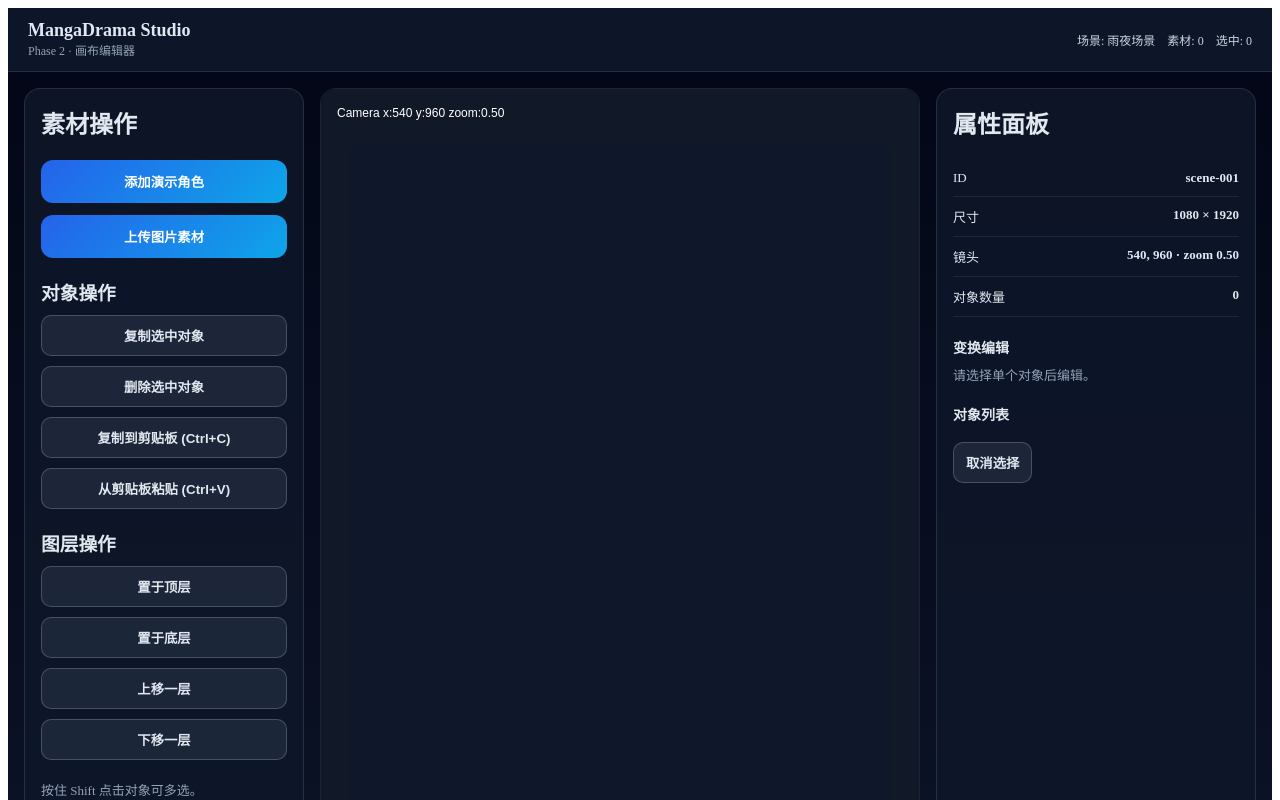
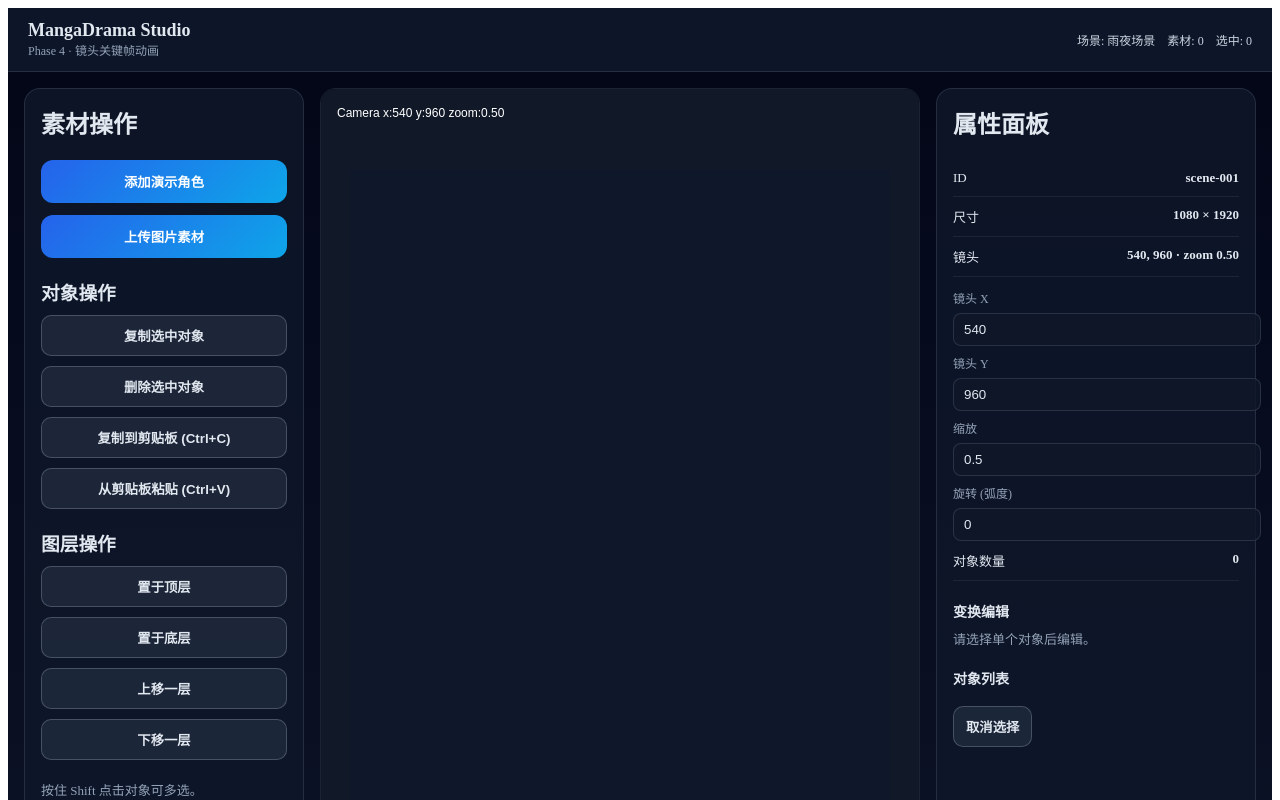
Before and after one commit to A-wandering-lonely-soul/MangaDrama-Studio-AI-, a React (Vite) app in the folder apps/web/: page / in a window 1280 px wide. Shown: the top 800 px of the page. Built offline with nearby package versions, Linux system fonts and the light colour scheme.

Commit message:
feat: add phase 4 camera keyframe animation

```diff
--- a/apps/web/src/App.tsx
+++ b/apps/web/src/App.tsx
@@ -34,7 +34,9 @@ export default function App() {
   const sendToBack = useSceneStore((state) => state.sendToBack);
   const updateObjectTransform = useSceneStore((state) => state.updateObjectTransform);
   const addPositionKeyframesForSelection = useSceneStore((state) => state.addPositionKeyframesForSelection);
+  const addCameraZoomKeyframes = useSceneStore((state) => state.addCameraZoomKeyframes);
   const clearAnimationTracks = useSceneStore((state) => state.clearAnimationTracks);
+  const updateCamera = useSceneStore((state) => state.updateCamera);
   const isPlaying = usePlaybackStore((state) => state.isPlaying);
   const currentTime = usePlaybackStore((state) => state.currentTime);
   const setCurrentTime = usePlaybackStore((state) => state.setCurrentTime);
@@ -102,6 +104,17 @@ export default function App() {
     resetPlayback();
   };
 
+  const updateCameraField = (key: 'x' | 'y' | 'zoom' | 'rotation', value: number) => {
+    if (Number.isNaN(value)) {
+      return;
+    }
+
+    updateCamera({
+      ...scene.camera,
+      [key]: value
+    });
+  };
+
   return (
     <div
       style={{
@@ -124,7 +137,7 @@ export default function App() {
       >
         <div>
           <div style={{ fontSize: 18, fontWeight: 700 }}>MangaDrama Studio</div>
-          <div style={{ fontSize: 12, color: '#94a3b8' }}>Phase 2 · 画布编辑器</div>
+          <div style={{ fontSize: 12, color: '#94a3b8' }}>Phase 4 · 镜头关键帧动画</div>
         </div>
         <div style={{ display: 'flex', gap: 12, alignItems: 'center', fontSize: 12, color: '#cbd5e1' }}>
           <span>场景: {scene.name}</span>
@@ -201,6 +214,9 @@ export default function App() {
             <button type="button" style={buttonStyleSecondary} onClick={addPositionKeyframesForSelection}>
               为选中对象添加位移动画
             </button>
+            <button type="button" style={buttonStyleSecondary} onClick={addCameraZoomKeyframes}>
+              添加镜头推进动画
+            </button>
             <button type="button" style={buttonStyleSecondary} onClick={clearAnimationTracks}>
               清空动画轨道
             </button>
@@ -266,6 +282,47 @@ export default function App() {
             <strong>
               {scene.camera.x.toFixed(0)}, {scene.camera.y.toFixed(0)} · zoom {scene.camera.zoom.toFixed(2)}
             </strong>
+          </div>
+          <div style={{ marginTop: 12, display: 'grid', gap: 8 }}>
+            <label style={fieldLabel}>
+              镜头 X
+              <input
+                style={fieldInput}
+                type="number"
+                value={scene.camera.x}
+                onChange={(event) => updateCameraField('x', Number(event.target.value))}
+              />
+            </label>
+            <label style={fieldLabel}>
+              镜头 Y
+              <input
+                style={fieldInput}
+                type="number"
+                value={scene.camera.y}
+                onChange={(event) => updateCameraField('y', Number(event.target.value))}
+              />
+            </label>
+            <label style={fieldLabel}>
+              缩放
+              <input
+                style={fieldInput}
+                type="number"
+                step="0.05"
+                min="0.2"
+                value={scene.camera.zoom}
+                onChange={(event) => updateCameraField('zoom', Number(event.target.value))}
+              />
+            </label>
+            <label style={fieldLabel}>
+              旋转 (弧度)
+              <input
+                style={fieldInput}
+                type="number"
+                step="0.05"
+                value={scene.camera.rotation}
+                onChange={(event) => updateCameraField('rotation', Number(event.target.value))}
+              />
+            </label>
           </div>
           <div style={inspectorRow}>
             <span>对象数量</span>
--- a/apps/web/src/components/CanvasContainer.tsx
+++ b/apps/web/src/components/CanvasContainer.tsx
@@ -105,8 +105,31 @@ export default function CanvasContainer() {
 
 function createRuntimeScene(scene: Scene, time: number): Scene {
   const nextObjects = scene.objects.map((object) => applyTrackToObject(object, scene, time));
+  const cameraTrack = scene.animationTracks.find((entry) => entry.type === 'camera');
+  const nextCamera = { ...scene.camera };
+  if (cameraTrack) {
+    const x = evaluateTrackValue(cameraTrack, 'x', time);
+    const y = evaluateTrackValue(cameraTrack, 'y', time);
+    const zoom = evaluateTrackValue(cameraTrack, 'zoom', time);
+    const rotation = evaluateTrackValue(cameraTrack, 'rotation', time);
+
+    if (x !== null) {
+      nextCamera.x = x;
+    }
+    if (y !== null) {
+      nextCamera.y = y;
+    }
+    if (zoom !== null) {
+      nextCamera.zoom = zoom;
+    }
+    if (rotation !== null) {
+      nextCamera.rotation = rotation;
+    }
+  }
+
   return {
     ...scene,
+    camera: nextCamera,
     objects: nextObjects
   };
 }
--- a/apps/web/src/stores/sceneStore.ts
+++ b/apps/web/src/stores/sceneStore.ts
@@ -21,6 +21,7 @@ interface SceneState {
   updateObjectPosition: (objectId: string, x: number, y: number) => void;
   updateObjectTransform: (objectId: string, payload: Partial<SceneObject['transform']>) => void;
   addPositionKeyframesForSelection: () => void;
+  addCameraZoomKeyframes: () => void;
   clearAnimationTracks: () => void;
   updateCamera: (camera: Camera) => void;
 }
@@ -351,6 +352,29 @@ export const useSceneStore = create<SceneState>((set) => ({
         }
       };
     }),
+  addCameraZoomKeyframes: () =>
+    set((state) => {
+      const camera = state.scene.camera;
+      const keyframes = [
+        { id: createId('kf'), time: 0, property: 'zoom' as const, value: camera.zoom },
+        { id: createId('kf'), time: 1.5, property: 'zoom' as const, value: camera.zoom + 0.25 },
+        { id: createId('kf'), time: 3, property: 'zoom' as const, value: camera.zoom + 0.5 }
+      ];
+
+      const nextTracks = state.scene.animationTracks.filter((track) => track.type !== 'camera');
+      nextTracks.push({
+        id: createId('track'),
+        type: 'camera',
+        keyframes
+      });
+
+      return {
+        scene: {
+          ...state.scene,
+          animationTracks: nextTracks
+        }
+      };
+    }),
   clearAnimationTracks: () =>
     set((state) => ({
       scene: {
--- a/packages/types/src/index.ts
+++ b/packages/types/src/index.ts
@@ -57,7 +57,7 @@ export interface SubtitleTrack {
 export interface Keyframe {
   id: string;
   time: number;
-  property: 'x' | 'y' | 'scaleX' | 'scaleY' | 'rotation' | 'opacity';
+  property: 'x' | 'y' | 'scaleX' | 'scaleY' | 'rotation' | 'opacity' | 'zoom';
   value: number;
 }
 
```
